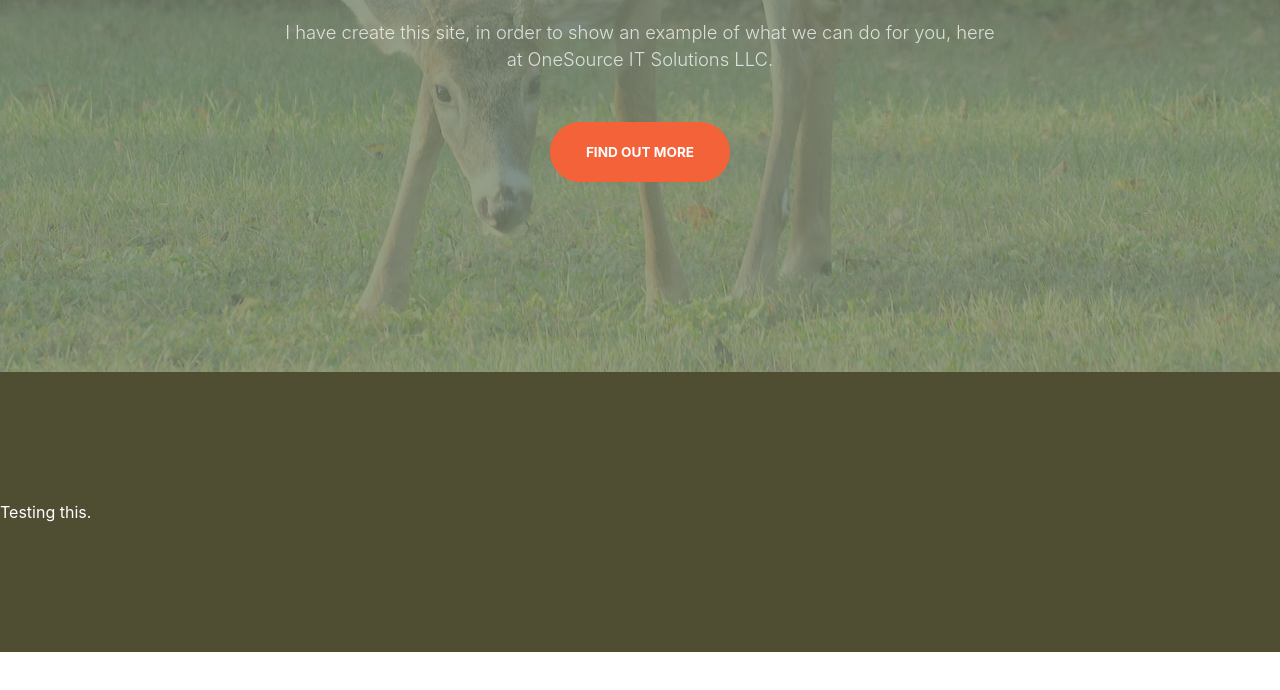
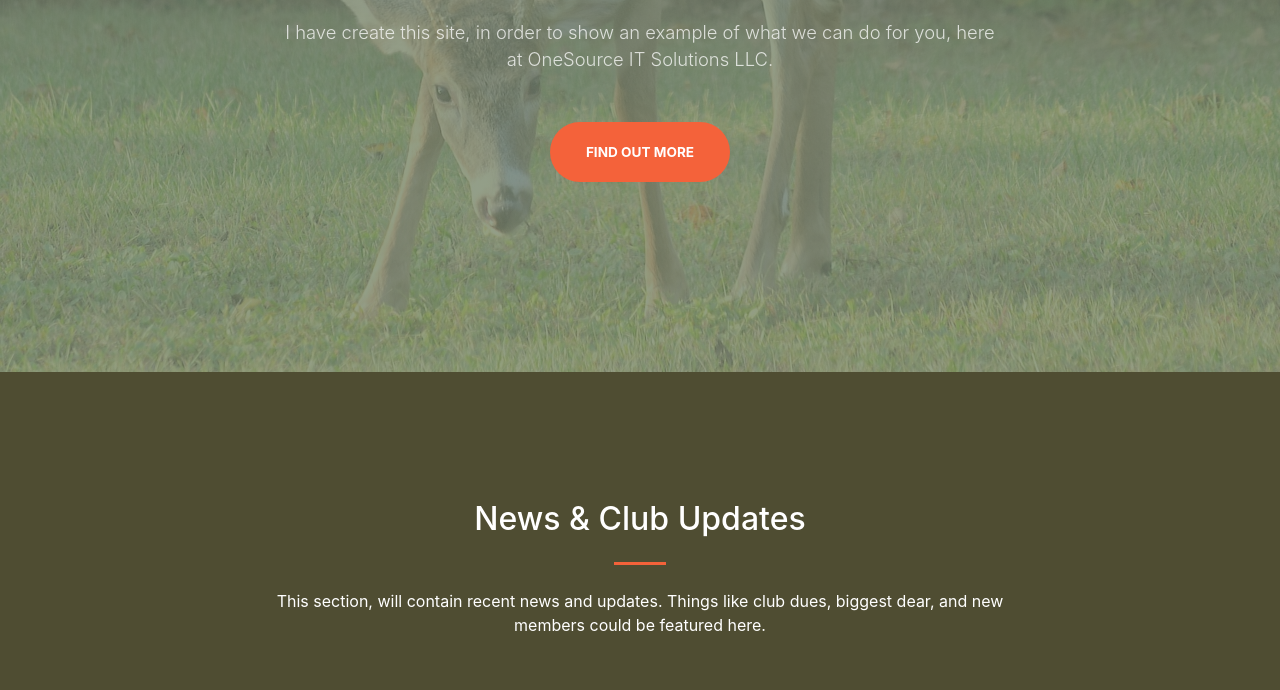
Before and after one commit to onesourceITs/huntingclub, a website: page index.html in a window 1280 px wide. Shown: the part 484-1174 px from the top of the page. Before the commit the page ends 1136 px from the top, so only its background shows below. Drawn offline with nearby package versions, Linux system fonts and the light colour scheme.

Commit message:
added first section

```diff
--- a/index.html
+++ b/index.html
@@ -64,7 +64,8 @@
         </div>
         <div class="col-lg-8 align-self-baseline">
           <p class="text-white-75 font-weight-light mb-5">
-            I have create this site, in order to show an example of what we can do for you, here at OneSource IT Solutions LLC.
+            I have create this site, in order to show an example of what we can do for you, here at OneSource IT
+            Solutions LLC.
           </p>
           <a class="btn btn-primary btn-xl " href="pages/about.html">Find Out More</a>
         </div>
@@ -73,7 +74,18 @@
   </header>
 
   <section class="page-section bg-secondary">
-    Testing this.
+    <div class="container">
+      <div class="row justify-content-center">
+        <div class="col-lg-8 text-center">
+          <h2 class="text-white mt-0">News & Club Updates</h2>
+          <hr class="divider my-4">
+          <p class="text-white mb-5">
+            This section, will contain recent news and updates. Things like club dues, biggest dear, and new members
+            could be featured here.
+          </p>
+        </div>
+      </div>
+    </div>
   </section>
 
 
```
